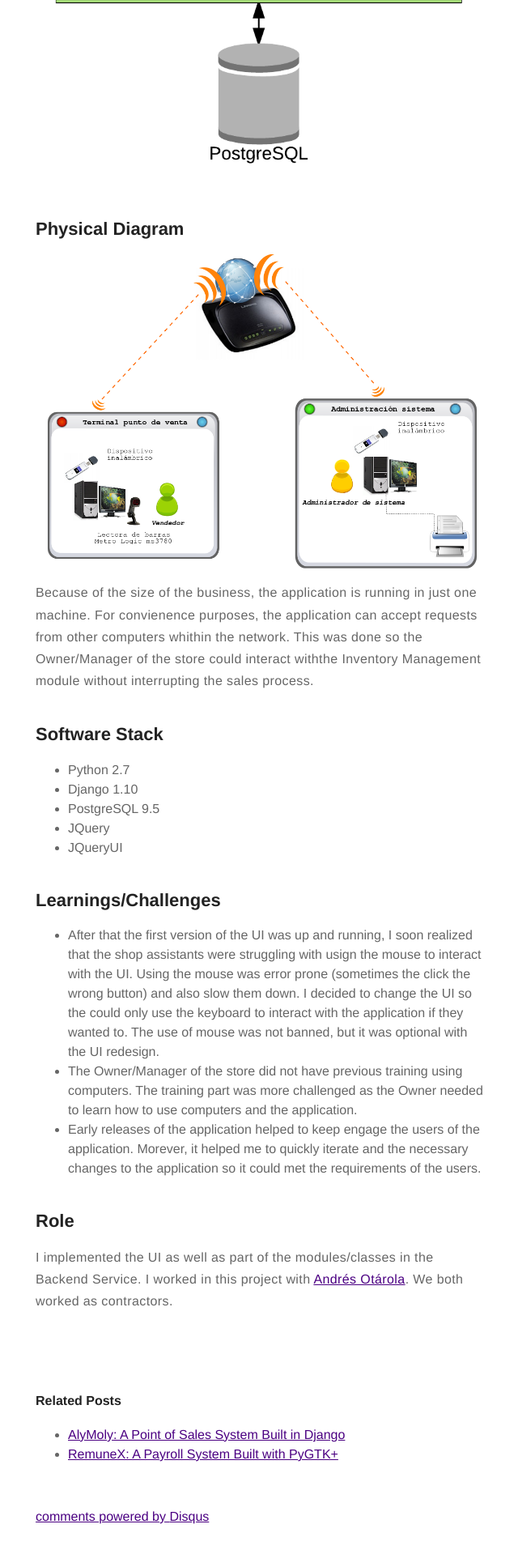
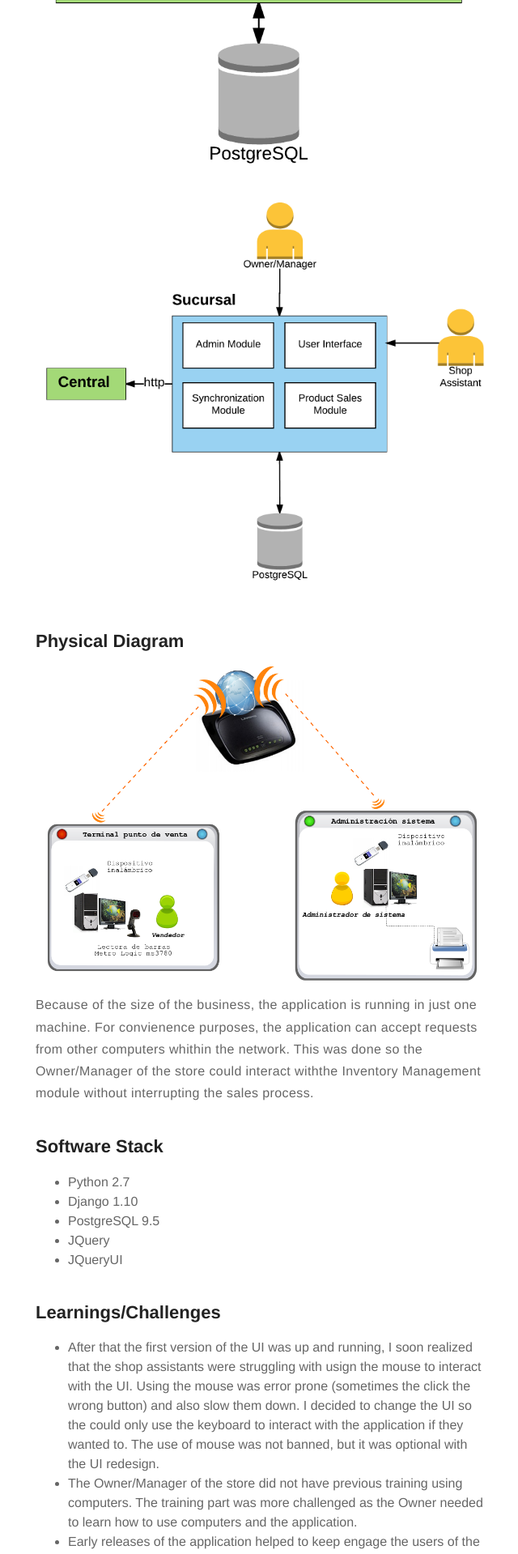
Before and after one commit to minostro/minostro.github.io, a Jekyll site: the page built from _posts/2017-05-29-meaculpas.markdown, in a window 1280 px wide. Shown: the part 1652-3571 px from the top of the page at 81% size, without its empty margins (316-956 px from the left). Built offline with Jekyll 4.4.1, drawn with Linux system fonts in a browser that asks for light colours; comment, search, counter and statistics services are not loaded.

Commit message:
autocommit

```diff
--- a/_posts/2017-05-29-meaculpas.markdown
+++ b/_posts/2017-05-29-meaculpas.markdown
@@ -20,6 +20,7 @@ Meaculpa's is a Distributed Point of Sales System built for the biggest liquor s
 ## Logical Diagram
 ![Central Logical Diagram](/assets/images/projects/meaculpas/central_logical_diagram.png)
 
+![Branch Logical Diagram](/assets/images/projects/meaculpas/branch_logical_diagram.png)
 
 ## Physical Diagram
 ![Logical Diagram](/assets/images/projects/alymoly/physical_diagram.png)
```
Also changed, not shown: assets/images/projects/meaculpas/branch_logical_diagram.png (added).
